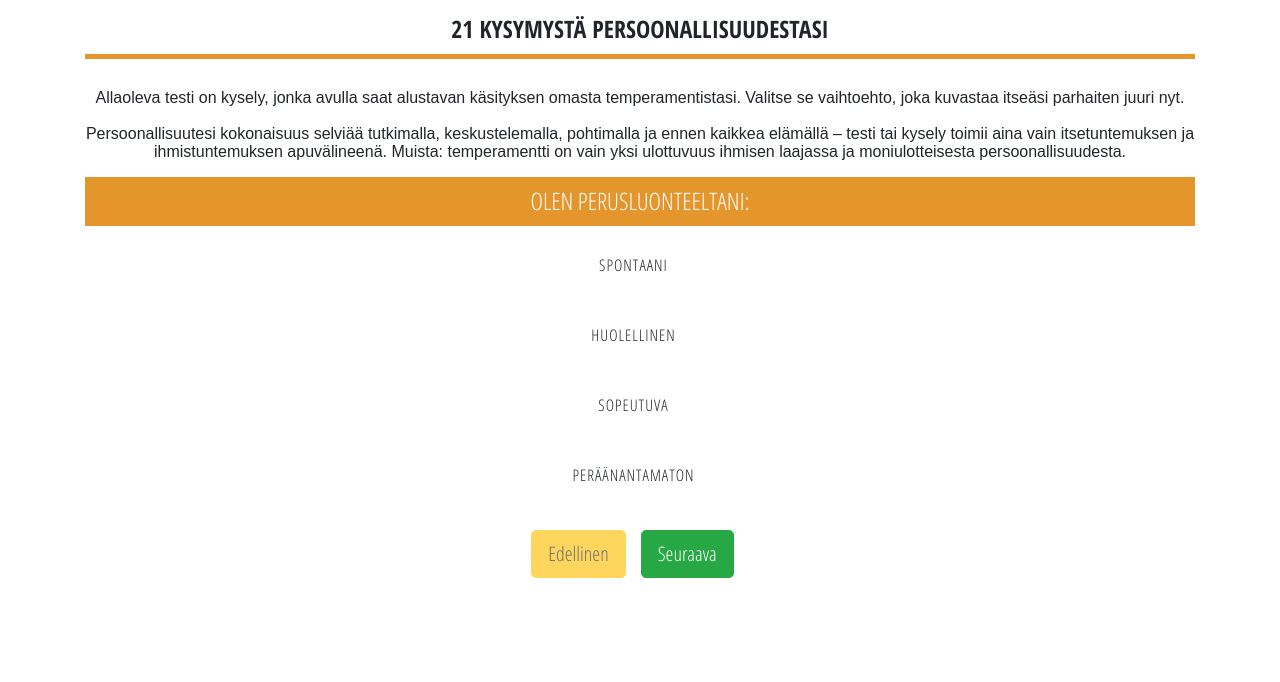
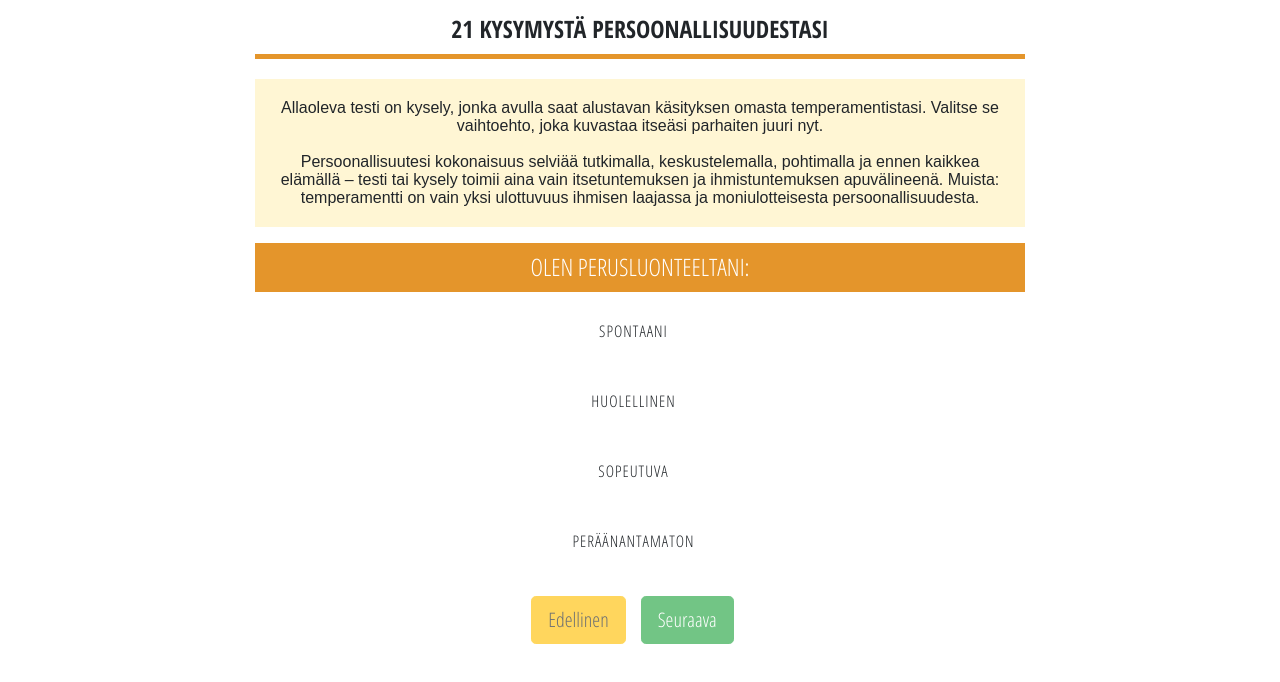
Before and after one commit to HeikTomi/temperamenttiKysely, a React (Create React App) app: page / in a window 1280 px wide. Shown: the top 682 px of the page. Built offline with nearby package versions, Linux system fonts and the light colour scheme.

Commit message:
Next button only clicable after answer is given, fixed static texts2messages, some simple layout design added

```diff
--- a/src/component/App.js
+++ b/src/component/App.js
@@ -43,11 +43,9 @@ class App extends Component {
     resetSurvey = () => {
         this.setState({
             answers: [],
+            analysis: [],
             activeQuestion: 0,
             chartData: [{ y: 5 }, { y: 5 }, { y: 5 }, { y: 5 }],
-            finalChartData: [],
-            summaryColor: "",
-            summaryText: [],
             showSummary: false
         })
     }
@@ -56,8 +54,7 @@ class App extends Component {
             return (
                 <div className="summaryText">
 
-
-                    <h2>Olet väriltäsi: </h2>
+                    <h2><FormattedMessage id="summary.headline" /></h2>
 
                     {Object.keys(this.state.analysis).map(analysis => (
                         <div className="div-analysis">
@@ -85,7 +82,7 @@ class App extends Component {
                             this.resetSurvey();
                         }}
                         type="button"
-                        className="btn btn-danger btn-lg"> Aloita alusta
+                        className="btn btn-danger btn-lg"><FormattedMessage id="btn.reset" />
                     </button>
                 </div>
             )
@@ -223,7 +220,6 @@ class App extends Component {
                 )
             }
         })
-
         return newdata;
     }
 
@@ -236,19 +232,25 @@ class App extends Component {
                     }}
                     type = "button"
                     disabled = { this.state.activeQuestion < 1 }
-                    className= "btn btn-warning btn-lg" > Edellinen
+                    className="btn btn-warning btn-lg" >
+                        <FormattedMessage id="btn.previous" />
                 </button>
                 <button
                     onClick={() => {
                         this.handleNavigate(false);
                     }}
                     type="button"
-                    disabled={this.state.activeQuestion >= data.questions.length - 1}
-                    className="btn btn-success btn-lg"> Seuraava
+                    disabled={(this.state.activeQuestion >= data.questions.length - 1) || (this.state.activeQuestion >= this.state.answers.length )}
+                    className="btn btn-success btn-lg">
+                        <FormattedMessage id="btn.next" />
                 </button>
                 <br />
                 {this.state.answers.length === data.questions.length && (
-                    <input className="btn btn-primary btn-lg" type="submit" value="Näytä tulokseni" /> )
+                    <FormattedMessage id="btn.submit" >
+                        {val =>
+                            <input type="submit" value={val} class="btn btn-primary btn-lg" />
+                        }
+                    </FormattedMessage>)
                 }
             </div>
         )
@@ -267,7 +269,7 @@ class App extends Component {
                         <div>
                             <div className="row">
                                 <div className="col">
-                                    <p>
+                                    <p className="infoText">
                                         <FormattedMessage
                                             id="homepage.info"
                                             values={{
--- a/src/component/data/data.json
+++ b/src/component/data/data.json
@@ -466,7 +466,7 @@
       "red": {
         "headline": "Punainen",
         "pros": "Punainen on energinen, suoraviivainen, reilu ja voimakastahtoinen. Ilmaisutyyli hänellä on jämäkkä, tavoitteellinen, reipas ja äänekäs. Punaisen rooli on itsevarma, veturi, puheenjohtaja ja taistelija. Hän vastaa energiasta.",
-        "cons": "hallitsevuus, käskyttävyys,kärsimättömyys. Punaisen on myös vaikea nähdä rajoituksiaan.",
+        "cons": "hallitsevuus, käskyttävyys, kärsimättömyys. Punaisen on myös vaikea nähdä rajoituksiaan.",
         "tip": "delegointi, rentoutuminen ja Hiljaa hyvä tulee.",
         "color":  "red"
       },
--- a/src/component/styles/App.scss
+++ b/src/component/styles/App.scss
@@ -2,16 +2,24 @@
 @import url('https://fonts.googleapis.com/css2?family=Open+Sans+Condensed:ital,wght@0,300;0,700;1,300&display=swap');
 
 $primary-color: #E4952B;
+$bg-color: #fff6d4;
 $font-stack: 'Open Sans Condensed', sans-serif;
 $font-paragraph: Arial;
 
+html, body {
+    display: flex;
+    align-items: center;
+    justify-content: center;
+}
+
 body {
+    margin: 0 auto !important;
     font: 100% $font-stack;
 
     h1 {
         font-size: 1.5em;
         font-weight: bold;
-        margin-bottom: 30px;
+        margin-bottom: 20px;
         padding-bottom: 10px;
         border-bottom: 5px solid $primary-color;
         text-transform: uppercase;
@@ -35,8 +43,10 @@ body {
     }
 
     .App {
+        align-self: center;
         text-align: center;
         margin: 15px;
+        max-width: 800px;
     }
 
     .summaryText {
@@ -46,8 +56,13 @@ body {
             font-weight: bold;
             text-transform: capitalize;
             display: inline-block;
-            margin-right:5px;
+            margin-right: 5px;
         }
+    }
+
+    .infoText {
+        background-color: $bg-color;
+        padding: 20px 20px;
     }
 
     .surveyForm {
--- a/src/messages.js
+++ b/src/messages.js
@@ -1,9 +1,14 @@
 export default {
     'fi': {
         'homepage.headline': '21 kysymystä persoonallisuudestasi',
+        'summary.headline': 'Olet väriltäsi:',
         'homepage.info': 'Allaoleva testi on kysely, jonka avulla saat alustavan käsityksen omasta temperamentistasi. Valitse se vaihtoehto, joka kuvastaa itseäsi parhaiten juuri nyt.{newP}Persoonallisuutesi kokonaisuus selviää tutkimalla, keskustelemalla, pohtimalla ja ennen kaikkea elämällä – testi tai kysely toimii aina vain itsetuntemuksen ja ihmistuntemuksen apuvälineenä. Muista: temperamentti on vain yksi ulottuvuus ihmisen laajassa ja moniulotteisesta persoonallisuudesta.',
         'character': 'Luonne:',
         'weaknesses': 'Heikkoudet:',
-        'tip': 'Treenattavaa:'
+        'tip': 'Treenattavaa:',
+        'btn.reset': 'Aloita alusta',
+        'btn.next': 'Seuraava',
+        'btn.previous': 'Edellinen',
+        'btn.submit': 'Näytä tulokseni'
     }
 };
```
